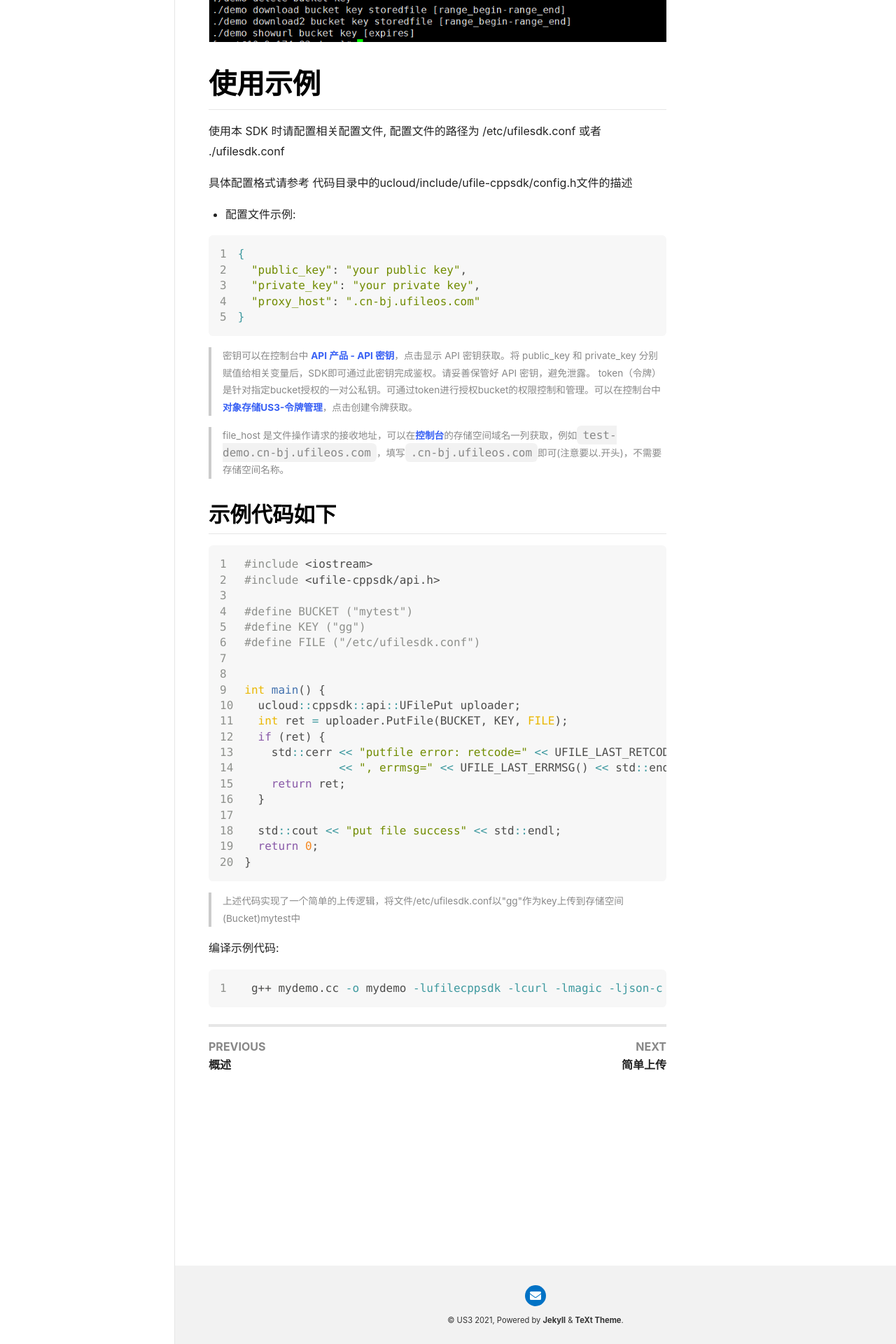
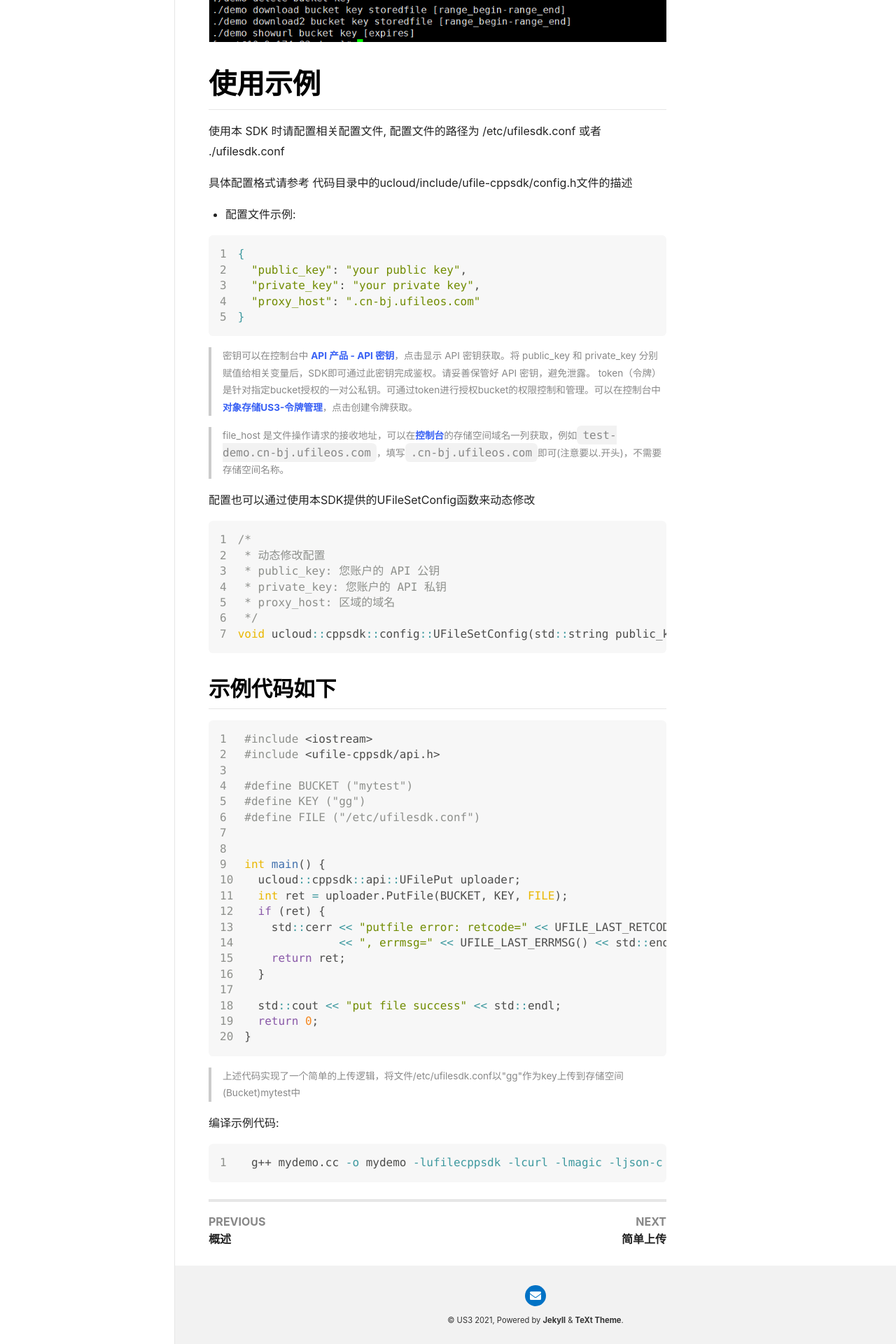
Before and after one commit to ucloud-us3/ucloud-us3.github.io, a Jekyll site: the page built from collections/_cpp-sdk/快速使用.md, in a window 1280 px wide. Shown: the part 2433-4353 px from the top of the page at 70% size. Built offline with Jekyll 4.4.1, drawn with Linux system fonts in a browser that asks for light colours; nearby versions of some CDN libraries; comment, search, counter and statistics services are not loaded.

Commit message:
c++ sdk 添加接口动态修改配置

```diff
--- a/collections/_cpp-sdk/快速使用.md
+++ b/collections/_cpp-sdk/快速使用.md
@@ -127,6 +127,18 @@ ldconfig
 
 > file_host 是文件操作请求的接收地址，可以在[控制台](https://console.ucloud.cn/ufile/ufile)的存储空间域名一列获取，例如`test-demo.cn-bj.ufileos.com`，填写`.cn-bj.ufileos.com`即可(注意要以.开头)，不需要存储空间名称。
 
+配置也可以通过使用本SDK提供的UFileSetConfig函数来动态修改
+
+{% highlight c linenos %}
+/*
+ * 动态修改配置
+ * public_key: 您账户的 API 公钥
+ * private_key: 您账户的 API 私钥
+ * proxy_host: 区域的域名
+ */
+void ucloud::cppsdk::config::UFileSetConfig(std::string public_key, std::string private_key, std::string proxy_host);
+{% endhighlight %}
+
 ## 示例代码如下
 
 <div class="copyable" markdown="1">
```
